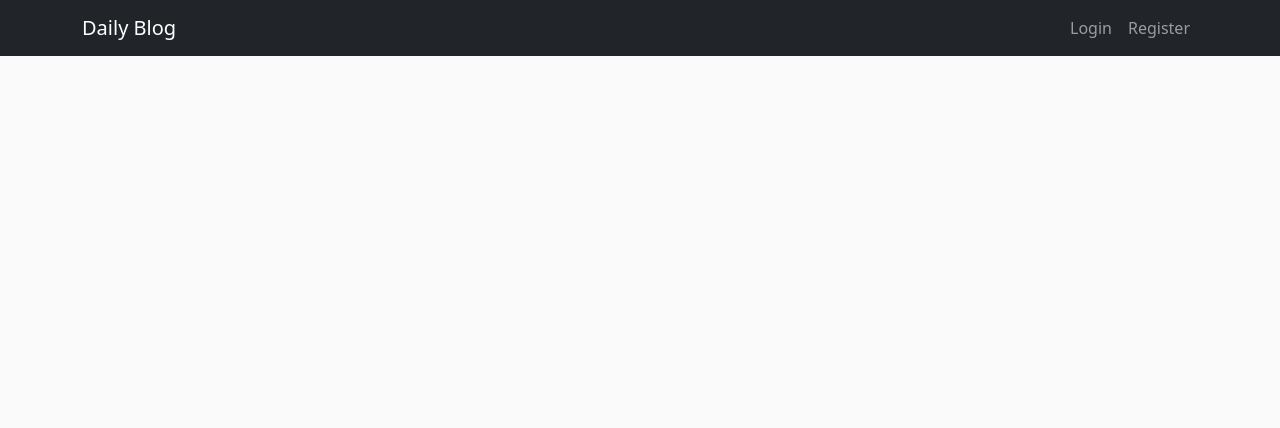
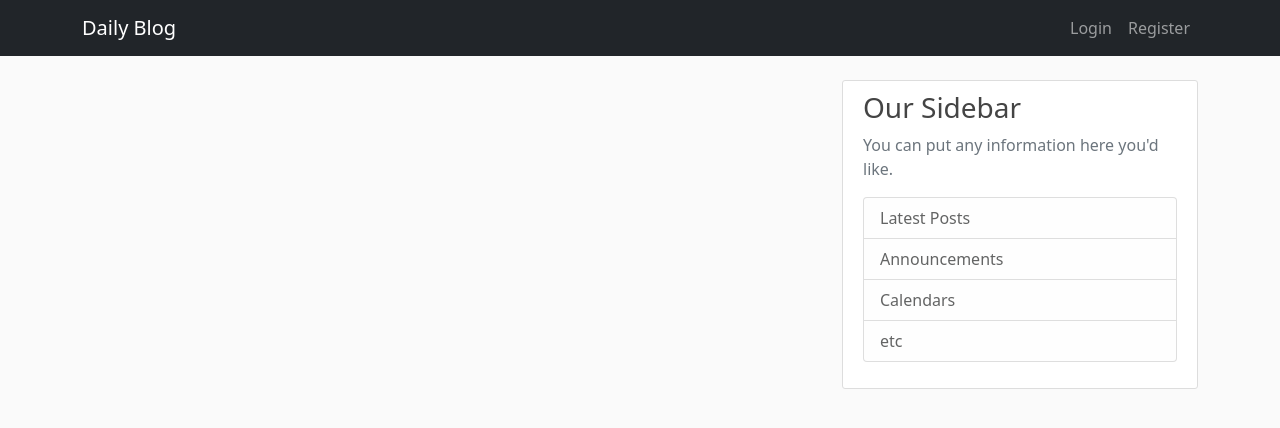
Before and after one commit to rishabh-256/web-development-projects, a Django app: page / in a window 1280 px wide. Shown: the top 428 px of the page. Run offline with Django 4.2, Linux system fonts and the light colour scheme; data that the repository does not hold is empty; some libraries are stand-ins or nearby versions.

Commit message:
adding sidebar

```diff
--- a/Daily Blog/django_project/blog/templates/blog/base.html
+++ b/Daily Blog/django_project/blog/templates/blog/base.html
@@ -64,7 +64,7 @@
                 {% endif%}
                 {% block content %}{% endblock %}
             </div>
-            <!-- <div class="col-md-4">
+            <div class="col-md-4">
                 <div class="content-section">
                     <h3>Our Sidebar</h3>
                     <p class='text-muted'>You can put any information here you'd like.
@@ -76,7 +76,7 @@
                     </ul>
                     </p>
                 </div>
-            </div> -->
+            </div>
         </div>
     </main>
 
```
